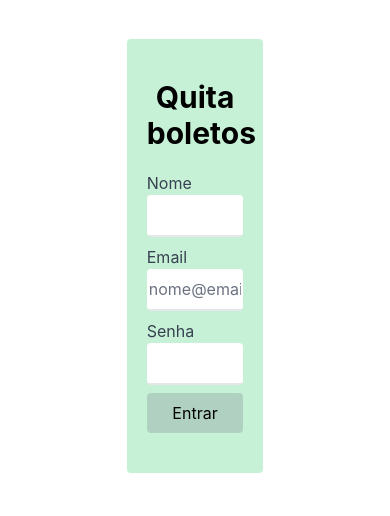
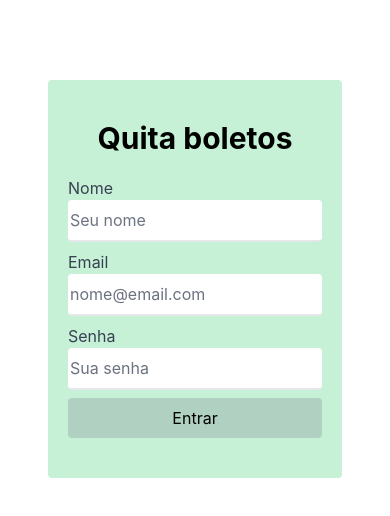
Before and after one commit to FelipeDonatto/Quita_Boletos, a React (Create React App) app: page / in a window 390 px wide. Shown: the top 516 px of the page. Built offline with nearby package versions, Linux system fonts and the light colour scheme.

Commit message:
✨ feature: Header and Login responsiveness

```diff
--- a/src/App.tsx
+++ b/src/App.tsx
@@ -1,12 +1,14 @@
 import { Route, Routes } from 'react-router-dom';
 import './App.css';
-import Login from './pages/login';
+import Boletos from './pages/Boletos';
+import Login from './pages/Login';
 
 function App() {
-  document.title = 'Felipe Donatto Dev';
+  document.title = 'Quita Boletos';
   return (
     <Routes>
       <Route path='/' element={<Login />} />
+      <Route path='/boletos' element={<Boletos />} />
     </Routes>
   );
 }
--- /dev/null
+++ b/src/components/Header.tsx
@@ -0,0 +1,31 @@
+import { useState } from 'react';
+import { useNavigate } from 'react-router-dom';
+
+function Header() {
+  const user = JSON.parse(localStorage.getItem('user') as string) || 'Usuário';
+  return (
+    <div
+      className='flex-col sm:flex-row py-4 flex justify-around items-center border-b border-slate-900/10
+    lg:px-8 lg:border-0 dark:border-slate-300/10 lg:mx-0 sticky top-0 bg-white bg-full px-10'
+    >
+      <p className='text-sm mb-5 sm:mb-0 sm:text-xl'>
+        Olá,{' '}
+        {user.name.replace(
+          user.name.charAt(0),
+          user.name.charAt(0).toUpperCase(),
+        )}
+        !
+      </p>
+      <div className='flex justify-between'>
+        <button className='text-sm sm:text-x rounded px-5 mr-3 h-full bg-green-500'>
+          Pagamentos feitos
+        </button>
+        <button className='text-sm sm:text-x rounded h-10 w-full bg-green-500'>
+          Logout
+        </button>
+      </div>
+    </div>
+  );
+}
+
+export default Header;
--- a/src/pages/login.tsx
+++ b/src/components/LoginForm.tsx
@@ -1,8 +1,7 @@
-import { useState } from 'react';
+import { useEffect, useState } from 'react';
 import { useNavigate } from 'react-router-dom';
-import '../css/login.css';
 
-function Login() {
+function LoginForm() {
   const [user, setUser] = useState({
     email: '',
     name: '',
@@ -19,24 +18,23 @@ function Login() {
   const handleChange = (event: React.ChangeEvent<HTMLInputElement>) => {
     const { name, value } = event.target;
     setUser({ ...user, [name]: value });
-    enableButton();
   };
 
-  const enableButton = () => {
+  useEffect(() => {
     const emailRegex = /^\S+@\S+\.\S+$/;
     if (
       emailRegex.test(user.email) &&
       user.name.length !== 0 &&
-      user.password.length >= 6
+      user.password.length > 6
     ) {
       setEnableStatus(false);
     } else {
       setEnableStatus(true);
     }
-  };
+  }, [user]);
 
   return (
-    <div className='container rounded bg-green-500/25 px-5 py-10'>
+    <>
       <h1 className='text-3xl font-bold text-center mb-5'>Quita boletos</h1>
       <form>
         <span className='text-gray-700'>Nome</span>
@@ -45,16 +43,11 @@ function Login() {
           type='text'
           name='name'
           className='
-                    form-input
-                    mt-0
-                    block
-                    w-full
-                    px-0.5
-                    rounded
-                    border-0 border-b-2 border-gray-200
-                    focus:ring-0 focus:border-black
-                    mb-2
+                    form-input mt-0 block w-full rounded
+                    px-0.5 border-0 border-b-2 border-gray-200
+                    focus:ring-0 focus:border-black mb-2
                   '
+          placeholder='Seu nome'
         />
         <span className='text-gray-700'>Email</span>
         <input
@@ -62,15 +55,9 @@ function Login() {
           type='text'
           name='email'
           className='
-                    form-input
-                    mt-0
-                    block
-                    w-full
-                    rounded
-                    px-0.5
-                    border-0 border-b-2 border-gray-200
-                    focus:ring-0 focus:border-black
-                    mb-2
+                    form-input mt-0 block w-full rounded
+                    px-0.5 border-0 border-b-2 border-gray-200
+                    focus:ring-0 focus:border-black mb-2
                   '
           placeholder='nome@email.com'
         />
@@ -80,16 +67,11 @@ function Login() {
           type='password'
           name='password'
           className='
-                    form-input
-                    mt-0
-                    block
-                    w-full
-                    rounded
-                    px-0.5
-                    border-0 border-b-2 border-gray-200
-                    focus:ring-0 focus:border-black
-                    mb-2
+                    form-input mt-0 block w-full rounded
+                    px-0.5 border-0 border-b-2 border-gray-200
+                    focus:ring-0 focus:border-black mb-2
                   '
+          placeholder='Sua senha'
         />
         <button
           className='rounded disabled:bg-gray-500/25 h-10 w-full bg-green-500'
@@ -99,8 +81,8 @@ function Login() {
           Entrar
         </button>
       </form>
-    </div>
+    </>
   );
 }
 
-export default Login;
+export default LoginForm;
--- a/src/css/login.css
+++ /dev/null
@@ -1,5 +0,0 @@
-.container {
-  width: 35%;
-  margin: auto;
-  margin-top: 10%;
-}
--- /dev/null
+++ b/src/pages/Boletos.tsx
@@ -0,0 +1,11 @@
+import Header from '../components/Header';
+
+function Boletos() {
+  return (
+    <div>
+      <Header />
+    </div>
+  );
+}
+
+export default Boletos;
--- /dev/null
+++ b/src/pages/Login.tsx
@@ -0,0 +1,11 @@
+import LoginForm from '../components/LoginForm';
+
+function Login() {
+  return (
+    <div className='center sm:m-40 m-12 mt-20 md:w-1/4 md:m-auto md:mt-32 rounded bg-green-500/25 px-5 py-10'>
+      <LoginForm />
+    </div>
+  );
+}
+
+export default Login;
```
Also changed, not shown: public/manifest.json, 1 other file (tests, documents, lock files or other folders).
